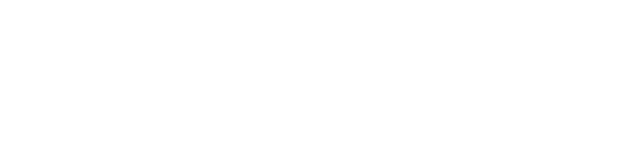
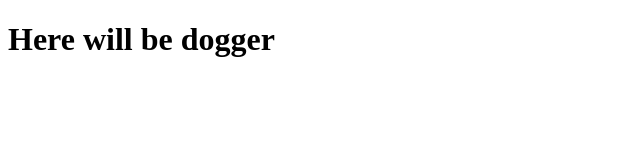
Before and after one commit to cccIxv/coll-dogger, a plain HTML site: page index.html in a window 1280 px wide. Shown: the whole page, without its empty margins (0-640 px from the left). Drawn offline with Linux system fonts and the light colour scheme.

Commit message:
Update index.html

```diff
--- a/index.html
+++ b/index.html
@@ -6,7 +6,7 @@
     <title>Document</title>
 </head>
 <body>
-
+    <h1>Here will be dogger</h1>
 
 </body>
 </html>
```
